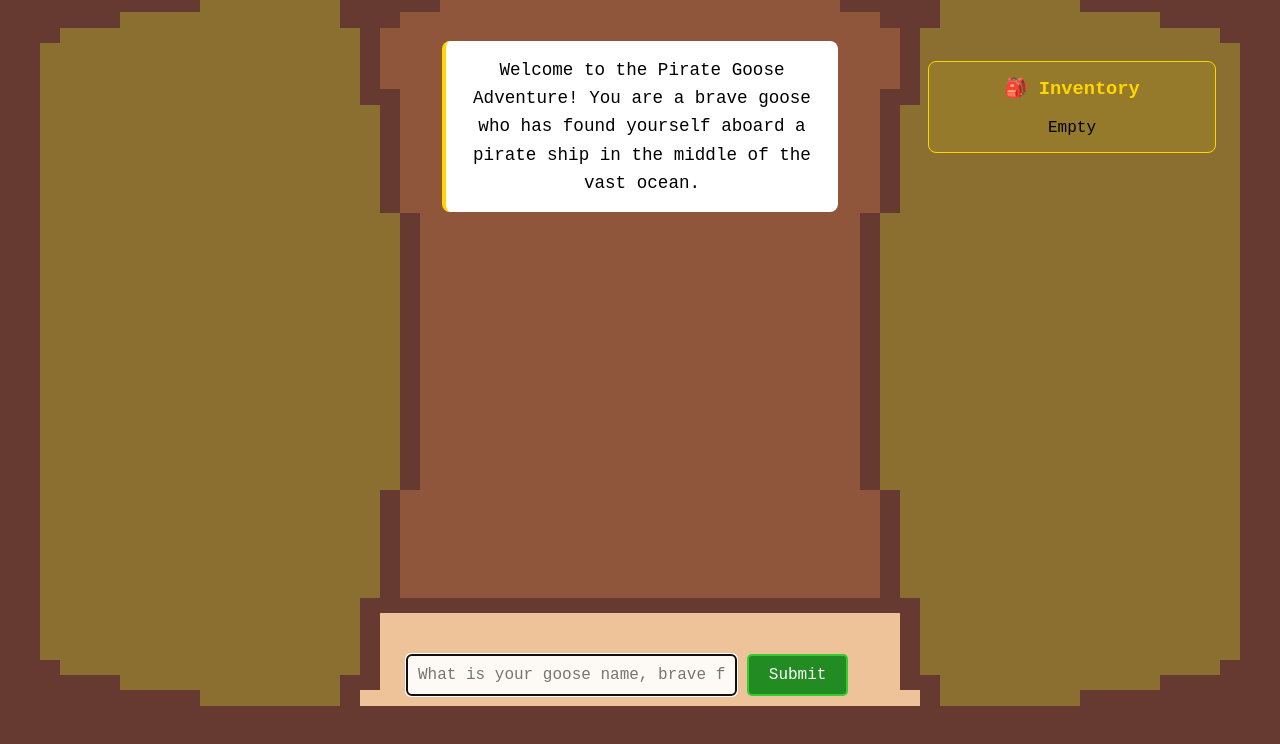
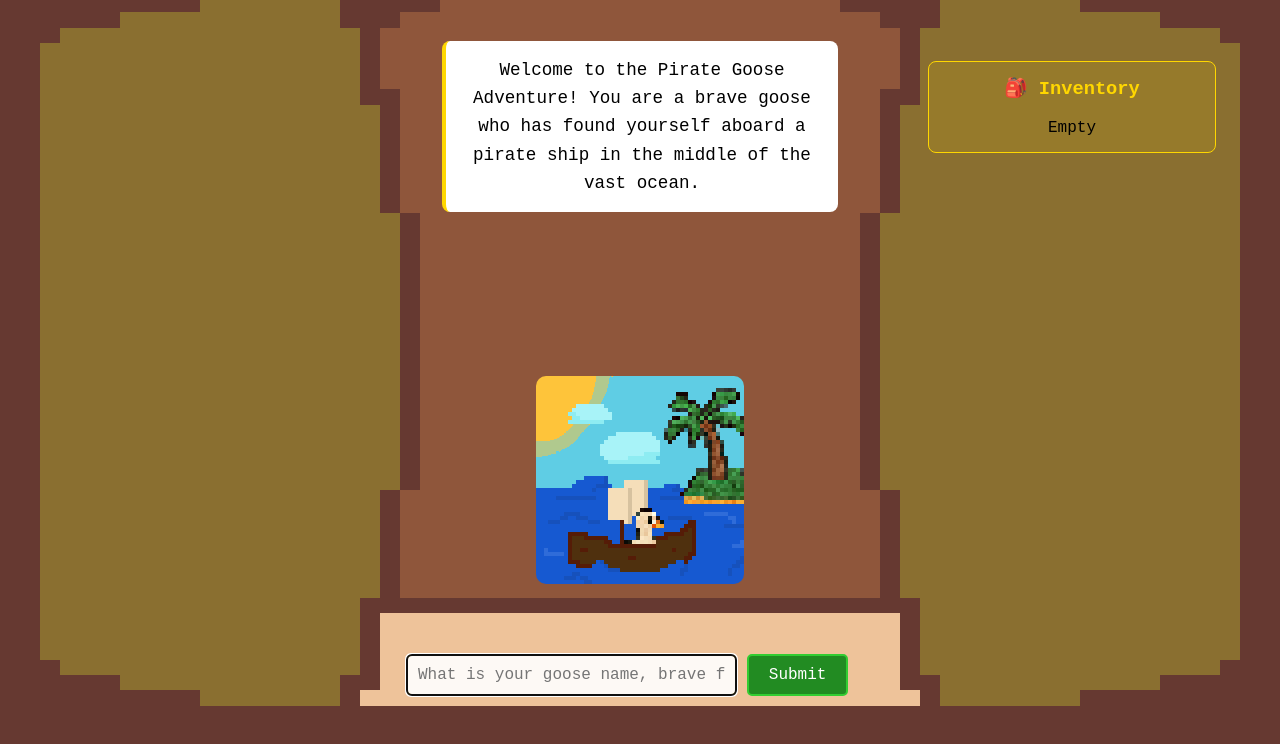
Before and after one commit to Godzilaer/Pirate-Goose-Adventure-Hacknight, a plain HTML site: page index.html in a window 1280 px wide. Shown: the part 80-824 px from the top of the page. Drawn offline with Linux system fonts and the light colour scheme.

Commit message:
add image

```diff
--- a/index.html
+++ b/index.html
@@ -8,6 +8,7 @@
 
     <link rel="stylesheet" href="static/style.css" />
 <body>
+    <img id='image' src='static/images/image.png'>
     <h1 class="title">🦢Pirate Goose Adventure⚔️</h1>
     <div class="game-container">
 
--- a/static/style.css
+++ b/static/style.css
@@ -8,6 +8,17 @@ body {
     image-rendering: pixelated;
     background-size: 100% 100%;
     overflow: hidden;
+}
+
+#image {
+    position: absolute;
+    left: 0;
+    right: 0;
+    margin-inline: auto;
+    width: fit-content;
+    bottom: 17vh;
+    z-index: -1;
+    border-radius: 10px;
 }
 
 .game-container {
```
Also changed, not shown: static/images/image.png (added).
